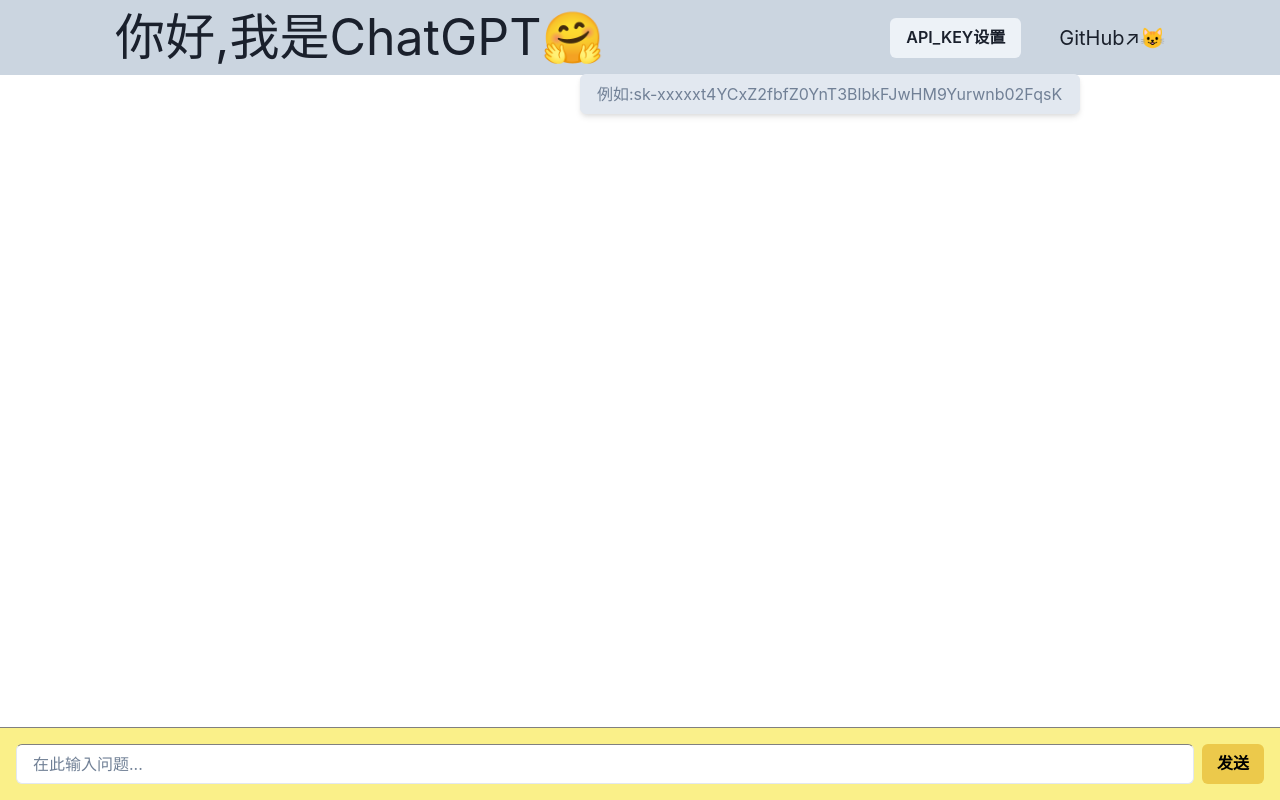
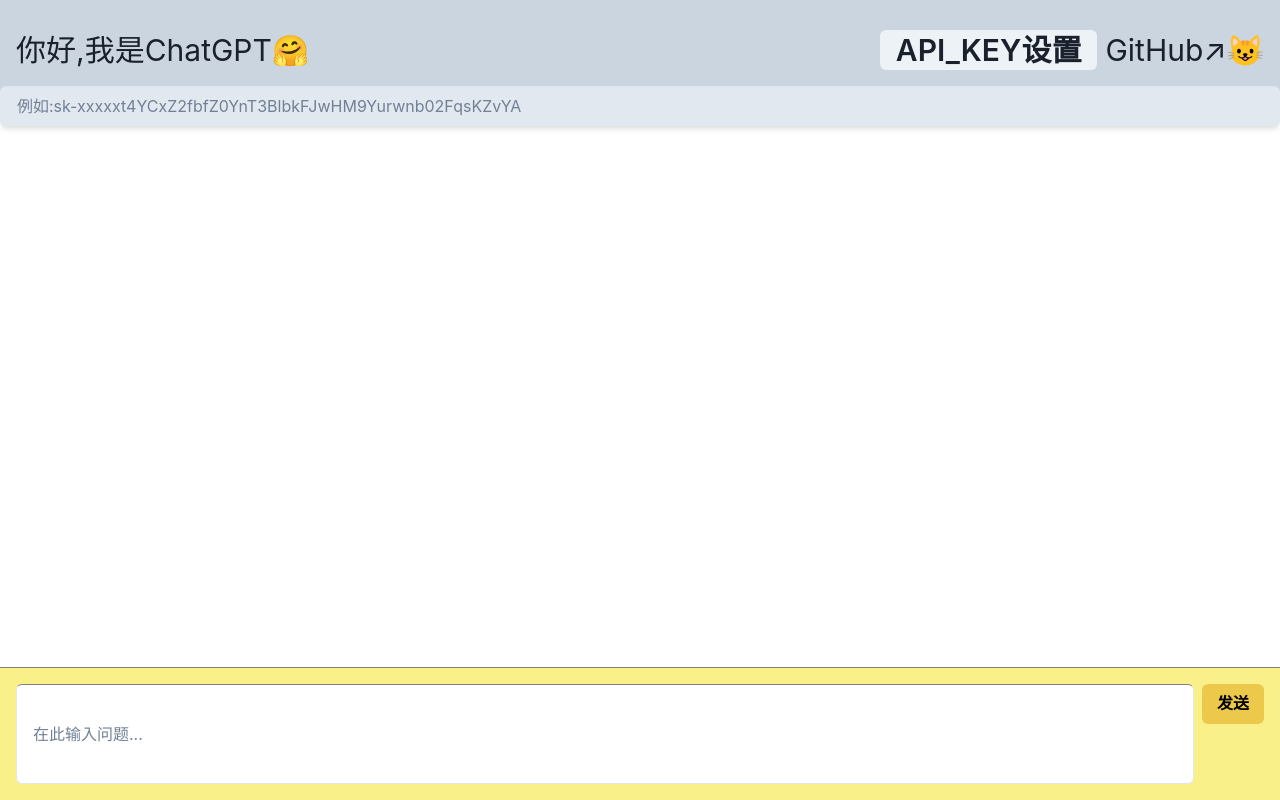
Before and after one commit to freesleeperr/miniGPT, a Next.js app: page / in a window 1280 px wide. Both pictures are taken after a click on the button "API_KEY设置". Built offline with nearby package versions, Linux system fonts and the light colour scheme.

Commit message:
edit:response

```diff
--- a/src/pages/index.tsx
+++ b/src/pages/index.tsx
@@ -4,6 +4,7 @@ import { v4 as uuidv4 } from "uuid";
 import {
   Box,
   Button,
+  Center,
   Fade,
   Flex,
   HStack,
@@ -47,14 +48,29 @@ export default function Home() {
     event.preventDefault();
     localStorage.setItem("apiKey", key);
     if (input == "") {
-      toast({ title: "问题为空", position: "top" });
+      toast({
+        title: "问题为空",
+        position: "top",
+        status: "warning",
+        isClosable: true,
+      });
       return;
     } else if (key == "") {
-      toast({ title: "请输入API KEY", position: "top" });
+      toast({
+        title: "请输入API KEY",
+        position: "top",
+        status: "warning",
+        isClosable: true,
+      });
     } else {
       setLoading(true);
       setQuestion(input);
-      toast({ title: `已发送,请等待`, status: "success", position: "top" });
+      toast({
+        title: `已发送,请等待`,
+        status: "success",
+        position: "top",
+        isClosable: true,
+      });
       const sessionId = uuidv4();
       const data = JSON.stringify({
         sessionId,
@@ -68,6 +84,7 @@ export default function Home() {
           "Content-Type": "application/json",
         },
       };
+      try {
         const response = await fetch(
           "https://mini-gpt-snowy.vercel.app/api/gptProxy",
           options
@@ -92,10 +109,19 @@ export default function Home() {
             setLoading(false);
           },
           (err) => {
-          toast({ title: `${err.message}`, position: "bottom" });
             setLoading(false);
+            throw err;
           }
         );
+      } catch (err) {
+        toast({
+          title: `${err}`,
+          position: "bottom",
+          status: "error",
+          isClosable: true,
+        });
+      }
+
       setLoading(false);
       setInput("");
     }
@@ -111,23 +137,31 @@ export default function Home() {
   }, []);
   return (
     <Box>
-      <HStack px={"115px"} position={"sticky"} bgColor={"gray.300"}>
-        <Text fontSize={50}>你好,我是ChatGPT🤗</Text>
+      <HStack
+        background={"fixed"}
+        bgColor={"gray.300"}
+        height={{ base: "60px", md: "100px", lg: "100px" }}
+        padding={4}
+      >
+        <Text fontSize={{ base: "16px", md: "20px", lg: "30px" }}>
+          你好,我是ChatGPT🤗
+        </Text>
         {loding ? <Spinner mx={50}></Spinner> : ""}
         <Spacer></Spacer>
         <Flex direction={"column"}>
-          <Button mr={30} onClick={onToggle}>
+          <Button
+            onClick={onToggle}
+            fontSize={{ base: "15px", md: "20px", lg: "30px" }}
+          >
             API_KEY设置
           </Button>
           <Fade in={isOpen}>
             <Input
-              pos={"relative"}
-              right={200}
+              left={0}
               value={key}
               onChange={handleKChange}
-              maxW={500}
               position={"absolute"}
-              color="black"
+              color="green"
               mt="4"
               rounded="md"
               shadow="md"
@@ -139,7 +173,9 @@ export default function Home() {
           </Fade>
         </Flex>
         <Link href={"https://github.com/freesleeperr?tab=repositories"}>
-          <Text fontSize={20}>GitHub↗😺</Text>
+          <Text fontSize={{ base: "10px", md: "20px", lg: "30px" }}>
+            GitHub↗😺
+          </Text>
         </Link>
       </HStack>
 
@@ -168,8 +204,10 @@ export default function Home() {
         bg="white"
         borderTop="1px solid gray"
         bgColor="yellow.200"
+        align={"c"}
       >
         <Input
+          height={{ base: "50px", md: "70px", lg: "100px" }}
           placeholder="在此输入问题..."
           mr="2"
           value={input}
```
Lines whose indentation alone changed are shown as unchanged.
